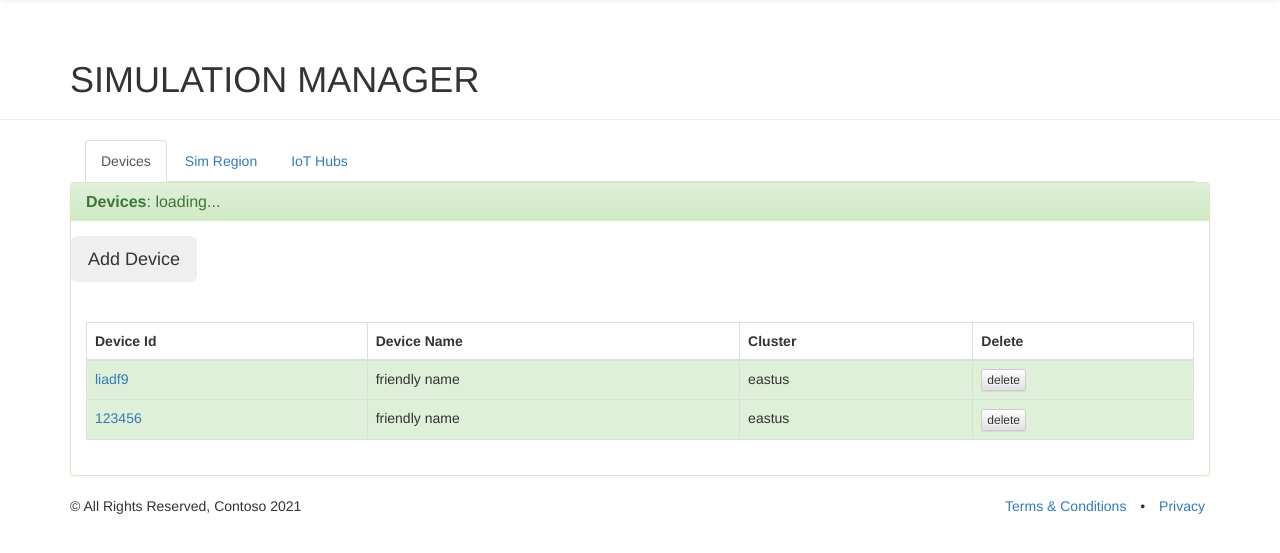
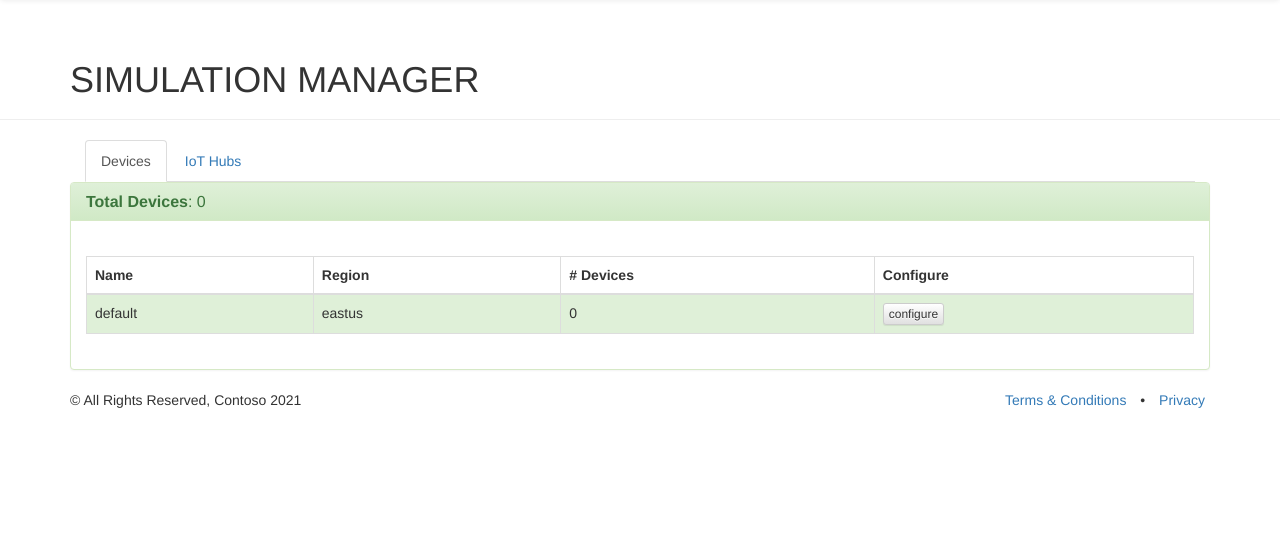
Before and after one commit to drcrook1/Azure-IoT-Training-Pack, a Flask app: page / in a window 1280 px wide. Shown: the part 82-635 px from the top of the page. Run offline with Flask 2, Linux system fonts and the light colour scheme; some libraries are stand-ins or nearby versions.

Commit message:
desired state configuration for simulation regions

```diff
--- a/webapp/static/js/index.js
+++ b/webapp/static/js/index.js
@@ -3,90 +3,58 @@ var baseUrl = getUrl .protocol + "//" + getUrl.host;
 
 
 
-function activate_delete_device_modal(ko_object){
-    $("#delete_device_modal").modal("show");
-    sim_vm.staged_delete_device.device_id(ko_object.device_id());
+function activate_configure_sim_region_modal(ko_object){
+    $("#configure_sim_region_modal").modal("show");
+    sim_vm.staged_sim_configure.region(ko_object.region());
 }
 
-function create_leaf_devices(device_vm){
-    var json_data = ko.toJSON(device_vm);
+function configure_sim_region(ko_object){
+    var json_data = ko.toJSON(ko_object);
     $.ajax(
         {
-            url: create_device_endpoint,
+            url: configure_sim_region_endpoint,
             type: "POST",
             data: json_data,
             contentType: "application/json",
             success: function(data) {
                 data = JSON.parse(data);
                 toastr.success(data.method_called,"Success");
+                $("#configure_sim_region_modal").modal("hide");
             }
         }
     );
 }
 
-function delete_device(device_vm){
-    var json_data = ko.toJSON(device_vm);
-    $.ajax(
-        {
-            url: delete_device_endpoint,
-            type: "POST",
-            data: json_data,
-            contentType: "application/json",
-            success: function(data) {
-                data = JSON.parse(data);
-                toastr.success(data.method_called,"Success");
-            }
-        }
-    );
-}
-
-function iothub_vm(){
-    var self = this;
-    self.region = ko.observable("eastus");
-}
-
 function sim_region_vm(){
     var self = this;
     self.region = ko.observable("eastus");
+    self.name = ko.observable("name");
+    self.num_devices = ko.observable(0);
 }
 
-function leaf_devices_vm(){
-    var self = this;
-    self.device_id = ko.observable("liadf9");
-    self.number_devices = ko.observable(1);
-    self.sim_region = ko.observable("eastus");
-    self.name = ko.observable("friendly name");
-}
-
-function hydrate_devices(){
-    sim_vm.devices.removeAll();
-    new_device = new leaf_devices_vm();
-    sim_vm.devices.push(new_device);
-    new_device_2 = new leaf_devices_vm();
-    new_device_2.device_id("123456");
-    sim_vm.devices.push(new_device_2);
+function hydrate_sim_regions(){
+    sim_vm.simulated_regions.removeAll();
+    new_region = new sim_region_vm();
+    new_region.name("default");
+    sim_vm.simulated_regions.push(new_region);
+    sim_vm.num_devices(new_region.num_devices());
 }
 
 function sim_manager_vm(){
     var self = this;
-    self.staged_delete_device = new leaf_devices_vm();
-    self.staged_delete_simregion = new sim_region_vm();
-    self.staged_delete_iothub = new iothub_vm();
 
-    self.staged_add_device = new leaf_devices_vm();
-    self.staged_add_simregion = new sim_region_vm();
-    self.staged_add_iothub = new iothub_vm();
+    self.add_sim_region = new sim_region_vm();
+    self.staged_sim_configure = new sim_region_vm();
 
-    self.devices = ko.observableArray();
+    self.simulated_regions = ko.observableArray();
 
-    self.num_leaf_devices = ko.observable("loading...");
+    self.num_devices = ko.observable("loading...");
 
-    self.create_leaf_devices = function() { create_leaf_devices(self.staged_add_device); };
-    self.delete_device = function() { delete_device(self.staged_delete_device); };
-    self.activate_delete_device_modal = function() { activate_delete_device_modal(this); };
+    self.configure_sim_region = function() { configure_sim_region(self.staged_sim_configure); };
+    self.activate_configure_sim_region_modal = function() { activate_configure_sim_region_modal(this); };
 }
 
 var sim_vm = new sim_manager_vm();
 
 ko.applyBindings(sim_vm, document.getElementById("page_content"));
-hydrate_devices();
+hydrate_sim_regions();
--- a/webapp/templates/index.html
+++ b/webapp/templates/index.html
@@ -3,8 +3,7 @@
 {% block pagescripts %}
     <script type="text/javascript" src="{{ url_for('static', filename='js/index.js') }}" ></script>
     <script type="text/javascript">
-        var create_device_endpoint =  "{{ url_for('simulate.create_leaf_device') }}";
-        var delete_device_endpoint =  "{{ url_for('simulate.delete_leaf_device') }}";
+        var configure_sim_region_endpoint =  "{{ url_for('simulate.configure_sim_region') }}";
     </script>
 {% endblock %}
 
@@ -24,7 +23,6 @@
 
             <ul class="nav nav-tabs nav-top-border">
                 <li class="active"><a href="#devices" data-toggle="tab" aria-expanded="true">Devices</a></li>
-                <li class=""><a href="#simregion" data-toggle="tab" aria-expanded="false">Sim Region</a></li>
                 <li class=""><a href="#iothubs" data-toggle="tab" aria-expanded="false">IoT Hubs</a></li>
             </ul>
 
@@ -35,32 +33,49 @@
                     <div class="row">
                         <div class="panel panel-success">
                             <div class="panel-heading">
-                                    <h2 class="panel-title"><strong>Devices</strong>: <text data-bind="text: num_leaf_devices"></text></h2>
+                                    <h2 class="panel-title"><strong>Total Devices</strong>: <text data-bind="text: num_devices"></text></h2>
                             </div>
                             <div class="panel-body">
-
-                                <div class="row">
-                                    <button type="button" class="btn btn-teal btn-lg" data-toggle="modal" data-target="#addDeviceModal">
-                                            Add Device
-                                    </button>
-                                </div>
-                                    <br>
                                     <br>
 
-                                    <!--Add Device Modal-->
-                                    <div id="addDeviceModal" class="modal fade" tabindex="-1" role="dialog" aria-labelledby="myModalLabel" aria-hidden="true">
+                                    <!--Devices Data Table-->
+                                    <div class="table-responsive">
+                                        <table class="table table-bordered">
+                                            <thead>
+                                                <tr>
+                                                    <th>Name</th>
+                                                    <th>Region</th>
+                                                    <th># Devices</th>
+                                                    <th>Configure</th>
+                                                </tr>
+                                            </thead>
+                                            <tbody data-bind="foreach: simulated_regions">
+                                                <tr class="success">
+                                                    <td data-bind="text: name">loading...</td>
+                                                    <td data-bind="text: region">loading...</td>
+                                                    <td data-bind="text: num_devices">loading...</td>
+                                                    <td>
+                                                        <button role="button" aria-label="configure sim region" type="button" data-bind="click: $parent.activate_configure_sim_region_modal" class="btn btn-default btn-xs">configure</button>
+                                                    </td>
+                                                </tr>
+                                            </tbody>
+                                        </table>
+                                    </div>
+                                    <!--/Devices Data Table-->
+
+                                    <div id="configure_sim_region_modal" class="modal fade" tabindex="-1" role="dialog" aria-labelledby="myModalLabel" aria-hidden="true">
                                         <div class="modal-dialog">
                                             <div class="modal-content">
 
                                                 <!-- Modal Header -->
                                                 <div class="modal-header">
                                                     <button type="button" class="close" data-dismiss="modal" aria-label="Close"><span aria-hidden="true">&times;</span></button>
-                                                    <h4 class="modal-title" id="myModalLabel">Add Device</h4>
+                                                    <h4 class="modal-title" id="myModalLabel">Really Delete Device?</h4>
                                                 </div>
-                                                <br>
 
+                                                <!-- Modal Body -->
                                                 <div class="modal-body">
-                                                        <p>Enter full data to add a new simulated device and click create devices.</p>
+                                                    <p>Configure Selected Simulation Region.</p>
                                                     <form class="nomargin sky-form" enctype="multipart/form-data">
                                                         <fieldset>
 
@@ -71,15 +86,15 @@
                                                                         <label>Friendly Name</label>
                                                                         <label class="input margin-bottom-10">
                                                                             <i class="ico-append fa concierge-bell"></i>
-                                                                                <input data-bind="value: staged_add_device.name" required="" type="text">
+                                                                            <input data-bind="value: staged_sim_configure.name" required="" type="text">
                                                                         </label>
                                                                     </div>
 
                                                                     <div class="col-md-6 col-sm-6">
-                                                                            <label>Target Simulation Cluster</label>
+                                                                        <label>Simulation Region</label>
                                                                         <label class="input margin-bottom-10">
                                                                             <i class="ico-append fa server"></i>
-                                                                                <input data-bind="value: staged_add_device.sim_region" type="text" class="form-control datepicker" data-format="yyyy-mm-dd" data-lang="en" data-RTL="false">
+                                                                            <input data-bind="value: staged_sim_configure.region" type="text" class="form-control datepicker" data-format="yyyy-mm-dd" data-lang="en" data-RTL="false">
                                                                         </label>
                                                                     </div>
 
@@ -93,7 +108,7 @@
                                                                         <label># Devices</label>
                                                                         <label class="input margin-bottom-10">
                                                                             <i class="ico-append fa fa-hashtag"></i>
-                                                                                <input data-bind="value: staged_add_device.number_devices" required="" type="number">
+                                                                            <input data-bind="value: staged_sim_configure.num_devices" required="" type="number">
                                                                         </label>
                                                                     </div>
 
@@ -105,60 +120,7 @@
 
                                                 <!-- Modal Footer -->
                                                 <div class="modal-footer">
-                                                    <button type="button" class="btn btn-default" data-dismiss="modal">Close</button>
-                                                    <button data-bind="click: create_leaf_devices" type="button" class="btn btn-primary">Create Devices</button>
-                                                </div>
-
-                                            </div>
-                                        </div>
-                                    </div>
-
-                                    <!--/Add Device Modal-->
-
-                                    <!--Devices Data Table-->
-                                    <div class="table-responsive">
-                                        <table class="table table-bordered">
-                                            <thead>
-                                                <tr>
-                                                    <th>Device Id</th>
-                                                    <th>Device Name</th>
-                                                    <th>Cluster</th>
-                                                    <th>Delete</th>
-                                                </tr>
-                                            </thead>
-                                            <tbody data-bind="foreach: devices">
-                                                <tr class="success">
-                                                    <td><a data-bind="text: device_id">loading...</a></td>
-                                                    <td data-bind="text: name"></td>
-                                                    <td data-bind="text: sim_region"></td>
-                                                    <td>
-                                                        <button role="button" aria-label="delete simulated device." type="button" data-bind="click: $parent.activate_delete_device_modal" class="btn btn-default btn-xs">delete</button>
-                                                    </td>
-                                                </tr>
-                                            </tbody>
-                                        </table>
-                                    </div>
-                                    <!--/Devices Data Table-->
-
-                                    <div id="delete_device_modal" class="modal fade" tabindex="-1" role="dialog" aria-labelledby="myModalLabel" aria-hidden="true">
-                                        <div class="modal-dialog">
-                                            <div class="modal-content">
-
-                                                <!-- Modal Header -->
-                                                <div class="modal-header">
-                                                    <button type="button" class="close" data-dismiss="modal" aria-label="Close"><span aria-hidden="true">&times;</span></button>
-                                                    <h4 class="modal-title" id="myModalLabel">Really Delete Device?</h4>
-                                                </div>
-
-                                                <!-- Modal Body -->
-                                                <div class="modal-body">
-                                                    <p>This will permanently delete the simulated device from the simulation cluster.</p>
-                                                    <p data-bind="text: staged_delete_device.device_id"></p>
-                                                </div>
-
-                                                <!-- Modal Footer -->
-                                                <div class="modal-footer">
-                                                    <button data-bind="click: delete_device" type="button" class="btn btn-primary">Delete Device</button>
+                                                    <button data-bind="click: configure_sim_region" type="button" class="btn btn-primary">Configure</button>
                                                     <button type="button" class="btn btn-default" data-dismiss="modal">Close</button>
                                                 </div>
 
@@ -171,31 +133,6 @@
 
                 </div>
                 <!-- /Devices TAB -->
-
-                <!-- simregion TAB -->
-                <div class="tab-pane fade" id="simregion">
-
-                    <div class="row">
-                        <div class="panel panel-success">
-                            <div class="panel-heading">
-                                    <h2 class="panel-title"><strong>Simulation Region</strong></text></h2>
-                                    <p>Management of simulation regions not yet supported in sim manager.</p>
-                            </div>
-                            <div class="panel-body">
-
-                                <div class="row">
-                                    <button type="button" class="btn btn-teal btn-lg" data-toggle="modal" data-target="#addSimRegionModal">
-                                            Add Simulation Region
-                                    </button>
-                                </div>
-                                    <br>
-                                    <br>
-                            </div>
-                        </div>
-                    </div>
-
-                </div>
-                <!-- /simregion TAB -->
 
                 <!-- IoT Hubs TAB -->
                 <div class="tab-pane fade" id="iothubs">
```
Also changed, not shown: webapp/apis/simulate.py (+4 -16 lines). Lines whose indentation alone changed are shown as unchanged.
